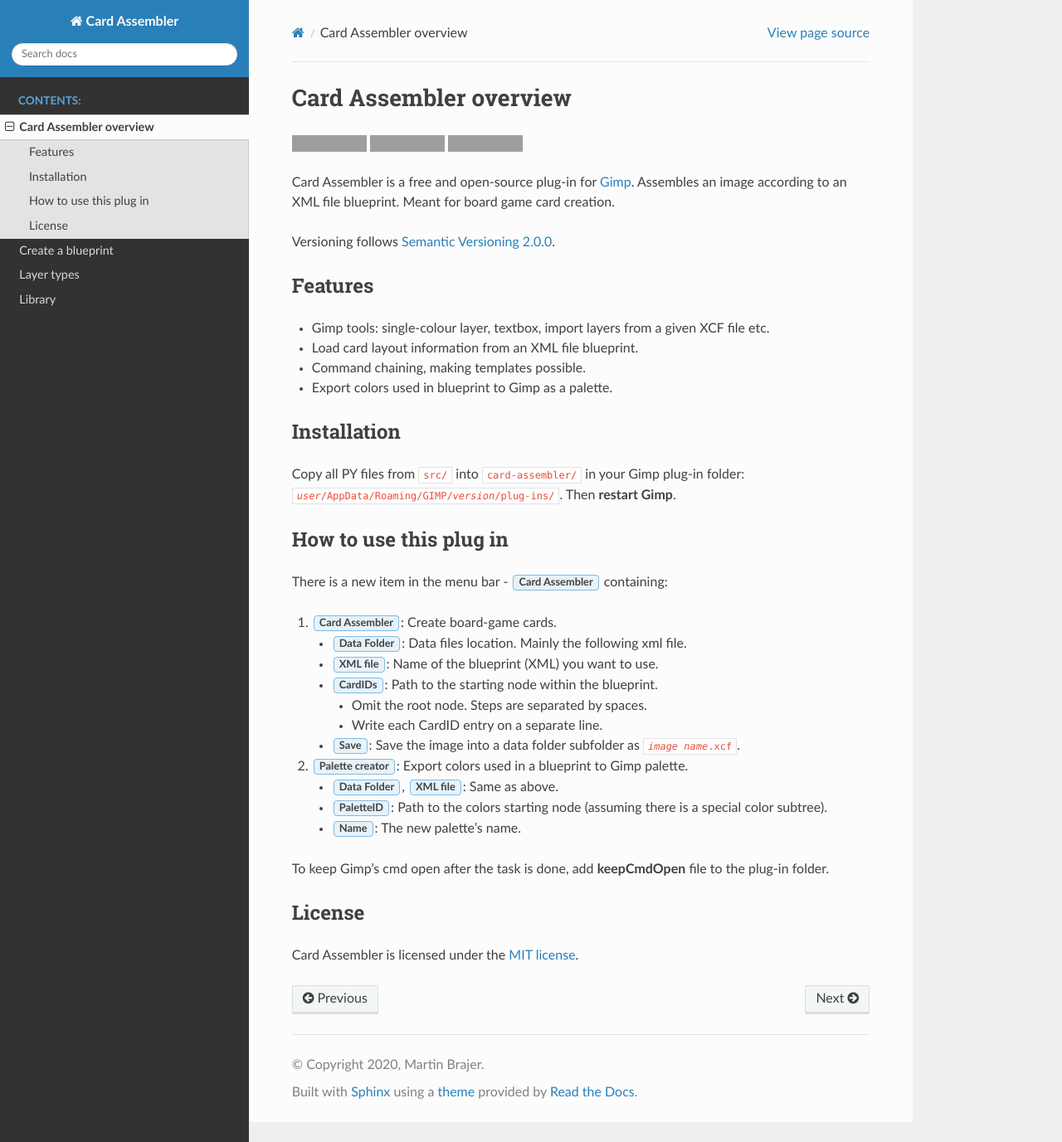
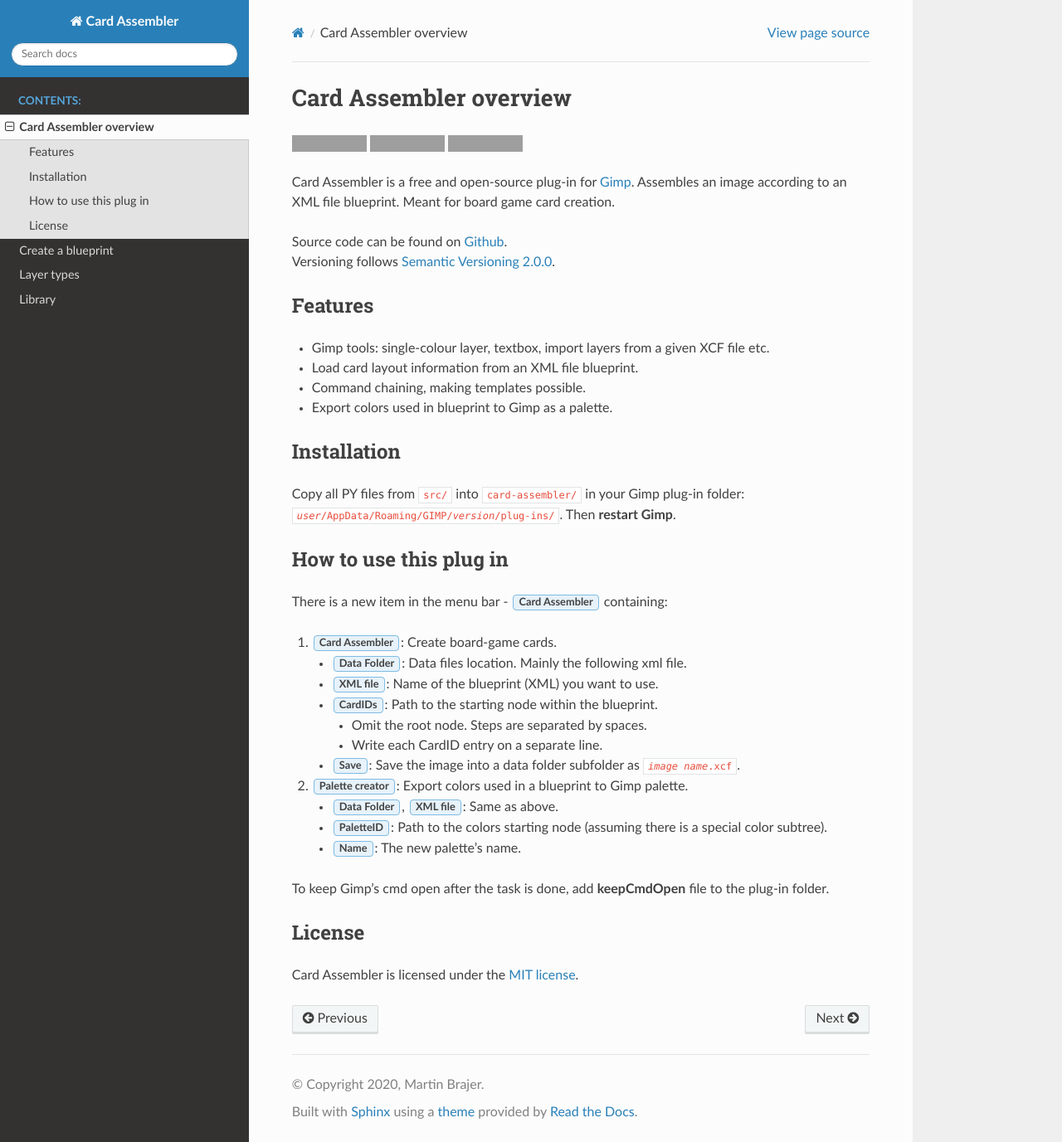
Before and after one commit to martin-brajer/card-assembler, a Sphinx documentation site: the page built from docs/source/overview.rst, in a window 1280 px wide and 1377 px high. Shown: the whole window at 83% size. Built offline with Sphinx 7.4.7 and the Read the Docs theme 2.0.0, drawn with Linux system fonts in a browser that asks for light colours; the version number could not be read and is left out; grey boxes are pictures that could not be loaded.

Commit message:
Github - Read the Docs crossreference

```diff
--- a/docs/source/overview.rst
+++ b/docs/source/overview.rst
@@ -1,20 +1,21 @@
 Card Assembler overview
 =======================
 
-|Releases| |License| |Documentation Status|
+|Last release| |License| |Documentation Status|
 
 .. |Documentation Status| image:: https://readthedocs.org/projects/card-assembler/badge/?version=latest
    :target: https://card-assembler.readthedocs.io/en/latest/?badge=latest
 .. |License| image:: https://img.shields.io/github/license/martin-brajer/card-assembler
    :target: https://github.com/martin-brajer/card-assembler/blob/master/LICENSE
-.. |Releases| image:: https://img.shields.io/github/v/release/martin-brajer/card-assembler
+.. |Last release| image:: https://img.shields.io/github/v/release/martin-brajer/card-assembler
    :target: https://github.com/martin-brajer/card-assembler/releases
 
 Card Assembler is a free and open-source plug-in for
 `Gimp <https://www.gimp.org/>`_. Assembles an image according to an XML file
 blueprint. Meant for board game card creation.
 
-Versioning follows `Semantic Versioning 2.0.0 <https://semver.org/>`_.
+| Source code can be found on `Github <https://github.com/martin-brajer/card-assembler>`_.
+| Versioning follows `Semantic Versioning 2.0.0 <https://semver.org/>`_.
 
 Features
 --------
```
Also changed, not shown: README.md (+1 -2 lines).
